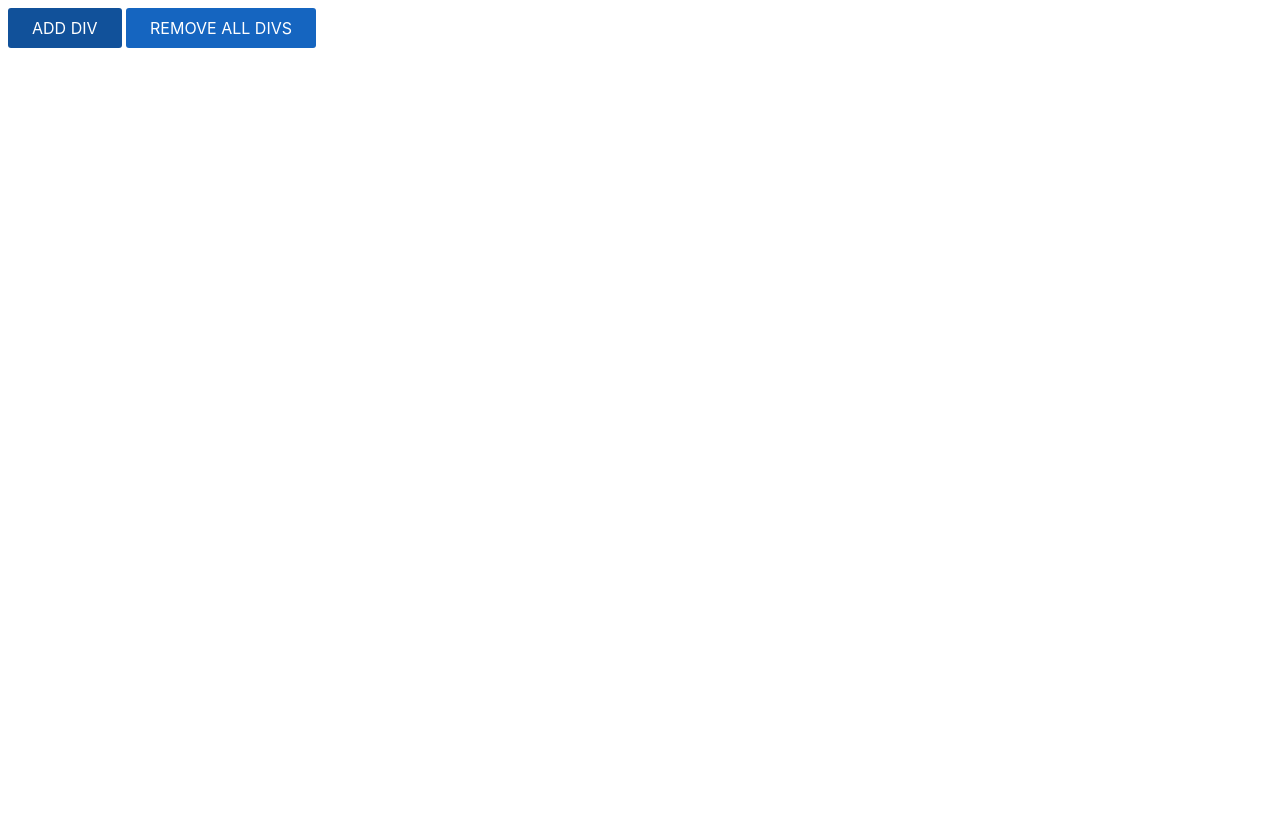
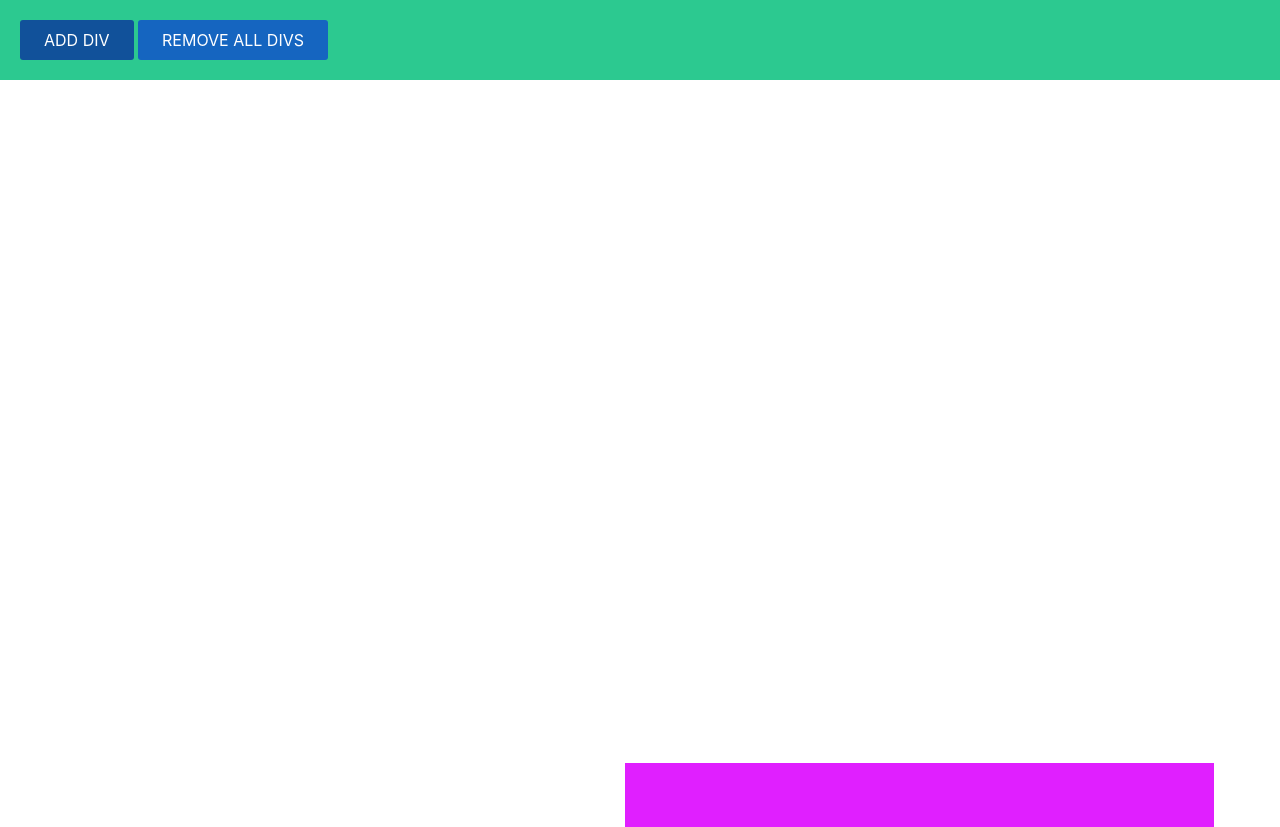
Before and after one commit to forest-shadow/ls-complex-js__floatingDiv, a website with bundled scripts: page index.html in a window 1280 px wide. Both pictures are taken after a click on the button "ADD DIV". Built offline with nearby package versions, Linux system fonts and the light colour scheme.

Commit message:
add adding div functionality

```diff
--- a/gulpfile.js
+++ b/gulpfile.js
@@ -54,7 +54,8 @@ $.gulp.task( 'scripts', function() {
     .pipe( $.gp.babel({
       presets: ['es2015']
     }) )
-    .pipe( $.gulp.dest('./dist/js') );
+    .pipe( $.gulp.dest('./dist/js') )
+    .pipe( $.browserSync.stream() );
 } );
 
 
--- a/index.html
+++ b/index.html
@@ -6,10 +6,10 @@
 </head>
 
 <body>
-<div class="container container--controls">
+<section class="controls-panel">
     <button id="addDiv">Add Div</button>
-    <button id="deleteDiv">Remove All Divs</button>
-</div>
+    <button id="removeDivs">Remove All Divs</button>
+</section>
 <div class="div-container"></div>
 <script src="dist/js/app.js"></script>
 </body>
--- a/src/js/app.js
+++ b/src/js/app.js
@@ -1,3 +1,4 @@
-const app = require("./func.js");
+const   divManipulations    = require('./divManipulations.js');
 
-app.consoleRec( ['я', 'умею', 'писать', 'рекурсивные', 'функции'], 0 );
+document.querySelector('#addDiv').addEventListener('click', () => divManipulations.addFloatingDiv() );
+document.querySelector('#removeDivs').addEventListener('click', () => divManipulations.removeFloatingDivs() );
--- /dev/null
+++ b/src/js/divManipulations.js
@@ -0,0 +1,30 @@
+const randomMethods       = require('./randomMethods.js');
+
+let floatingDivCnt = 0;
+
+function addFloatingDiv () {
+    if(document.querySelectorAll('.floatingDiv').length)
+        floatingDivCnt++;
+    let div = document.createElement('div');
+    div.classList.add('floatingDiv', 'floatingDiv' + floatingDivCnt);
+    div.id = 'floatingDiv';
+    div.style.top = randomMethods.getRandomDivCoords().coordY + 'px';
+    div.style.left = randomMethods.getRandomDivCoords().coordX + 'px';
+    div.style.width = randomMethods.getRandomDivSizes().randomWidth + 'px';
+    div.style.height = randomMethods.getRandomDivSizes().randomHeight + 'px';
+    div.style.background = randomMethods.getRandomColor();
+
+    document.querySelector('.div-container').appendChild(div);
+    console.log(div.classList);
+};
+
+function removeFloatingDivs() {
+    let floatingDivs = document.querySelectorAll('.floatingDiv');
+    if (floatingDivs) {
+        floatingDivs.forEach(function(div) {
+            div.remove();
+        })
+    }
+}
+
+module.exports = { addFloatingDiv, removeFloatingDivs };
--- a/src/js/func.js
+++ /dev/null
@@ -1,12 +0,0 @@
-let consoleRec = function(array, cnt) {
-    let arrayLength = array.length;
-
-    console.log(array[cnt]);
-    cnt++;
-
-    if(arrayLength > cnt) {
-        consoleRec(array, cnt);
-    }
-};
-
-module.exports = { consoleRec };
--- /dev/null
+++ b/src/js/randomMethods.js
@@ -0,0 +1,34 @@
+function getRandomInteger(min, max) {
+    let rand = min + Math.random() * (max + 1 - min);
+    rand = Math.floor(rand);
+    return rand;
+}
+
+function getRandomColor() {
+    let letters = '0123456789ABCDEF';
+    let color = '#';
+    for (let i = 0; i < 6; i++ ) {
+        color += letters[Math.floor(Math.random() * 16)];
+    }
+    return color;
+}
+
+let getRandomDivSizes = () => {
+    let windowWidth = window.innerWidth;
+    let windowHeight = window.innerHeight;
+    return {
+        randomWidth: getRandomInteger(1, windowWidth/2),
+        randomHeight: getRandomInteger(1, windowHeight/2),
+    }
+};
+
+let getRandomDivCoords = () => {
+    let windowWidth = window.innerWidth;
+    let windowHeight = window.innerHeight;
+    return {
+        coordX: getRandomInteger(0, windowWidth),
+        coordY: getRandomInteger(0, windowHeight),
+    }
+};
+
+module.exports = { getRandomColor, getRandomDivSizes, getRandomDivCoords };
--- a/styles.scss
+++ b/styles.scss
@@ -3,7 +3,26 @@
 @import "bower_components/normalize-scss/sass/_normalize.scss";
 @import "bower_components/bitters/core/_base.scss";
 
+body {
+  margin: 0;
+}
+
 button {
   text-transform: uppercase;
   font-weight: 400;
 }
+
+.controls-panel {
+  @include size(100%, 80px);
+  padding: 20px;
+  background: #2CC990;
+}
+
+.div-container {
+  @include size(100%, calc(100% - 80px) );
+  position: relative;
+}
+
+.floatingDiv {
+  position: absolute;
+}
```
Also changed, not shown: dist/js/app.js, style.css, 1 other file.
